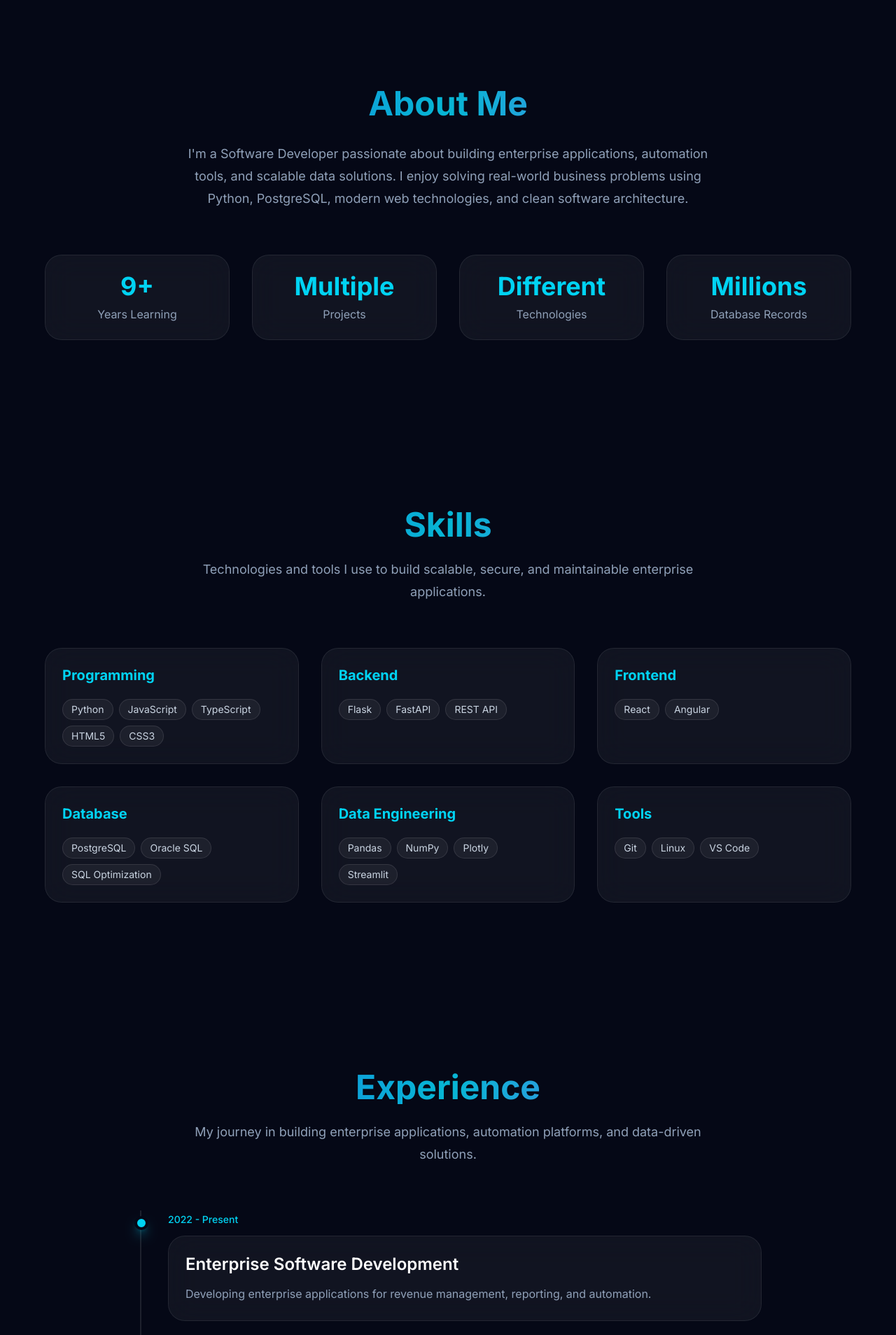
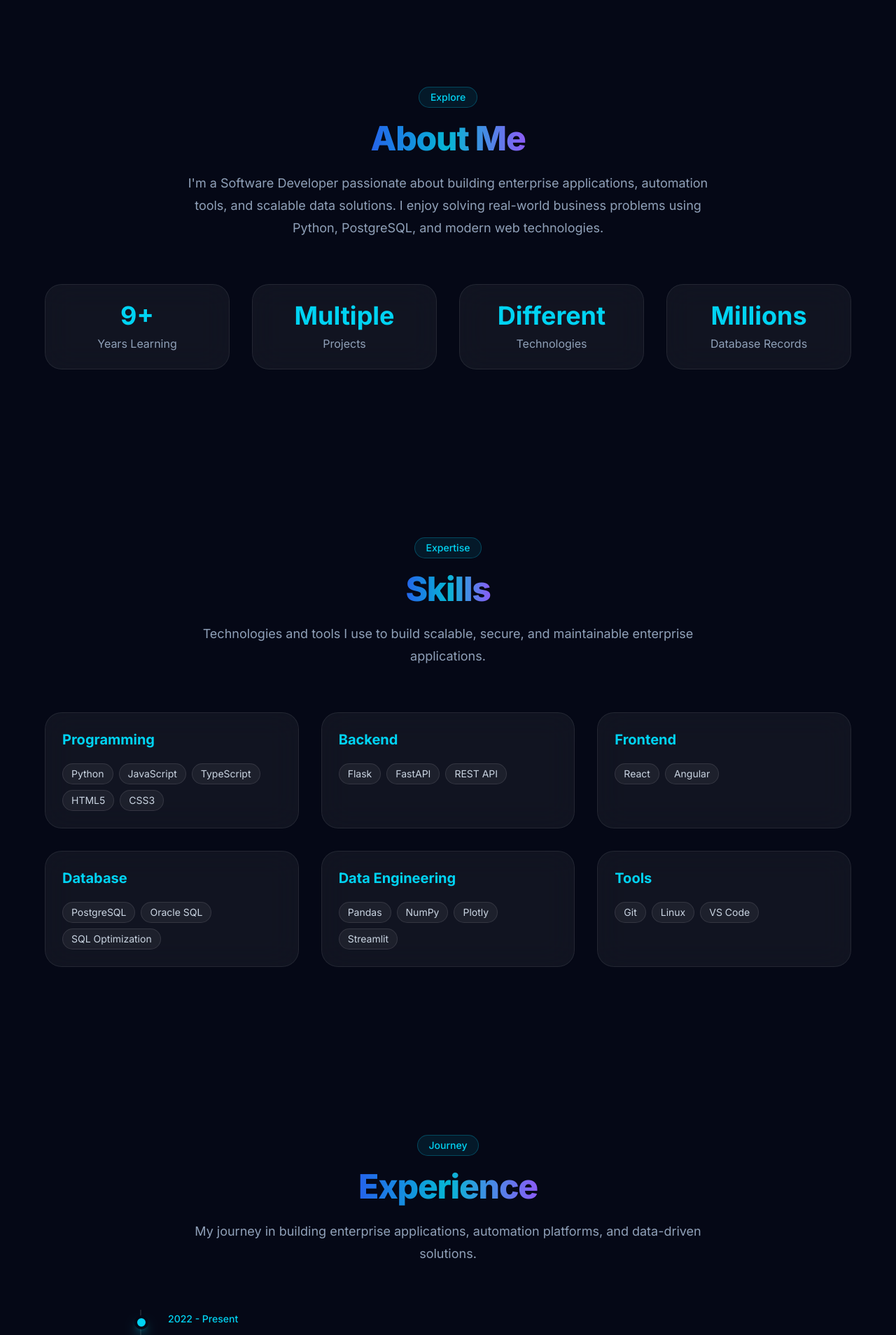
Before and after one commit to chandarbala/bala-portfolio, a React (Vite) app: page / in a window 1280 px wide. Shown: the part 920-2828 px from the top of the page at 70% size. Built offline with nearby package versions, Linux system fonts and the light colour scheme.

Commit message:
Refactor section headers into reusable component

```diff
--- /dev/null
+++ b/src/components/common/SectionHeader.tsx
@@ -0,0 +1,29 @@
+type SectionHeaderProps = {
+  badge: string;
+  title: string;
+  subtitle: string;
+};
+
+export default function SectionHeader({
+  badge,
+  title,
+  subtitle,
+}: SectionHeaderProps) {
+  return (
+    <div className="mx-auto mb-16 max-w-3xl text-center">
+        {badge && (
+          <span className="inline-block rounded-full border border-cyan-500/30 bg-cyan-500/10 px-4 py-1 text-sm font-medium text-cyan-400">
+            {badge}
+          </span>
+        )}
+
+      <h2 className="mt-5 text-5xl font-extrabold tracking-tight">
+        <span className="gradient-text">{title}</span>
+      </h2>
+
+      <p className="mt-6 text-lg leading-8 text-slate-400">
+        {subtitle}
+      </p>
+    </div>
+  );
+}
--- a/src/data/contact.ts
+++ b/src/data/contact.ts
@@ -6,10 +6,12 @@ export const contactInfo = [
   {
     title: "GitHub",
     value: "github.com/chandarbala",
+    url: "https://github.com/chandarbala",
   },
   {
     title: "LinkedIn",
-    value: "linkedin.com/in/yourusername",
+    value: "linkedin.com/in/chandarbala",
+    url: "https://linkedin.com/in/chandarbala",
   },
   {
     title: "Location",
--- a/src/sections/About/About.tsx
+++ b/src/sections/About/About.tsx
@@ -1,9 +1,16 @@
 import Card from "../../components/Card/Card";
+import SectionHeader from "../../components/common/SectionHeader";
 
 export default function About() {
   return (
     <section id="about" className="section">
 
+      <SectionHeader
+        badge="Explore"
+        title="About Me"
+        subtitle="I'm a Software Developer passionate about building enterprise applications, automation tools, and scalable data solutions. I enjoy solving real-world business problems using Python, PostgreSQL, and modern web technologies."
+      />
+{/*
       <div className="text-center">
 
         <h2 className="gradient-text text-5xl font-bold">
@@ -18,7 +25,7 @@ export default function About() {
           architecture.
         </p>
 
-      </div>
+      </div> */}
 
       <div className="mt-16 grid gap-8 md:grid-cols-2 lg:grid-cols-4">
 
--- a/src/sections/Achievements/Achievements.tsx
+++ b/src/sections/Achievements/Achievements.tsx
@@ -1,10 +1,17 @@
 import AchievementCard from "../../components/Card/AchievementCard";
 import { achievements } from "../../data/achievements";
+import SectionHeader from "../../components/common/SectionHeader";
 
 export default function Achievements() {
   return (
     <section id="achievements" className="section">
-      <div className="text-center">
+
+      <SectionHeader
+        badge="Recognitions"
+        title="Achievements"
+        subtitle="Delivering enterprise software, automation solutions, and scalable data platforms with a focus on performance and reliability."
+      />
+      {/* <div className="text-center">
         <h2 className="gradient-text text-5xl font-bold">
           Achievements
         </h2>
@@ -14,7 +21,7 @@ export default function Achievements() {
           scalable data platforms with a focus on performance and
           reliability.
         </p>
-      </div>
+      </div> */}
 
       <div className="mt-16 grid gap-8 md:grid-cols-2 lg:grid-cols-4">
         {achievements.map((item) => (
--- a/src/sections/Contact/Contact.tsx
+++ b/src/sections/Contact/Contact.tsx
@@ -1,10 +1,11 @@
 import ContactInfoCard from "../../components/Card/ContactInfoCard";
 import { contactInfo } from "../../data/contact";
+import SectionHeader from "../../components/common/SectionHeader";
 
 export default function Contact() {
   return (
     <section id="contact" className="section">
-      <div className="text-center">
+      {/* <div className="text-center">
         <h2 className="gradient-text text-5xl font-bold">
           Contact Me
         </h2>
@@ -14,7 +15,12 @@ export default function Contact() {
           always open to discussing enterprise software, automation, and
           innovative development projects.
         </p>
-      </div>
+      </div> */}
+      <SectionHeader
+        badge="Get in Touch"
+        title="Contact Me"
+        subtitle="Interested in working together? Feel free to get in touch. I'm always open to discussing enterprise software, automation, and innovative development projects."
+      />
 
       <div className="mt-16 grid gap-10 lg:grid-cols-2">
 
--- a/src/sections/Experience/Experience.tsx
+++ b/src/sections/Experience/Experience.tsx
@@ -1,10 +1,16 @@
 import TimelineCard from "../../components/Card/TimelineCard";
 import { experiences } from "../../data/experience";
+import SectionHeader from "../../components/common/SectionHeader";
 
 export default function Experience() {
   return (
     <section id="experience" className="section">
-      <div className="text-center">
+      <SectionHeader
+        badge="Journey"
+        title="Experience"
+        subtitle="My journey in building enterprise applications, automation platforms, and data-driven solutions."
+      />
+      {/* <div className="text-center">
         <h2 className="gradient-text text-5xl font-bold">
           Experience
         </h2>
@@ -13,7 +19,7 @@ export default function Experience() {
           My journey in building enterprise applications, automation
           platforms, and data-driven solutions.
         </p>
-      </div>
+      </div> */}
 
       <div className="relative mx-auto mt-16 max-w-4xl">
         {/* Vertical Line */}
--- a/src/sections/Projects/Projects.tsx
+++ b/src/sections/Projects/Projects.tsx
@@ -1,10 +1,16 @@
 import ProjectCard from "../../components/Card/ProjectCard";
 import { projects } from "../../data/projects";
+import SectionHeader from "../../components/common/SectionHeader";
 
 export default function Projects() {
   return (
     <section id="projects" className="section">
-      <div className="text-center">
+      <SectionHeader
+        badge="Showcase"
+        title="Featured Projects"
+        subtitle="A selection of enterprise applications, automation tools, and data-driven solutions that I've designed and developed."
+      />
+      {/* <div className="text-center">
         <h2 className="gradient-text text-5xl font-bold">
           Featured Projects
         </h2>
@@ -13,7 +19,7 @@ export default function Projects() {
           A selection of enterprise applications, automation tools,
           and data-driven solutions that I've designed and developed.
         </p>
-      </div>
+      </div> */}
 
       <div className="mt-16 grid gap-8 lg:grid-cols-2">
         {projects.map((project) => (
--- a/src/sections/Skills/Skills.tsx
+++ b/src/sections/Skills/Skills.tsx
@@ -1,11 +1,17 @@
 // import SkillCard from "../../components/Card/SkillCard";
 import SkillCard from "../../components/Card/SkillCard";
 import { skills } from "../../data/skills";
+import SectionHeader from "../../components/common/SectionHeader";
 
 export default function Skills() {
   return (
     <section id="skills" className="section">
-      <div className="text-center">
+      <SectionHeader
+        badge="Expertise"
+        title="Skills"
+        subtitle="Technologies and tools I use to build scalable, secure, and maintainable enterprise applications."
+      />
+      {/* <div className="text-center">
         <h2 className="gradient-text text-5xl font-bold">
           Skills
         </h2>
@@ -14,7 +20,7 @@ export default function Skills() {
           Technologies and tools I use to build scalable, secure, and
           maintainable enterprise applications.
         </p>
-      </div>
+      </div> */}
 
       <div className="mt-16 grid gap-8 md:grid-cols-2 lg:grid-cols-3">
         {skills.map((skill) => (
```
